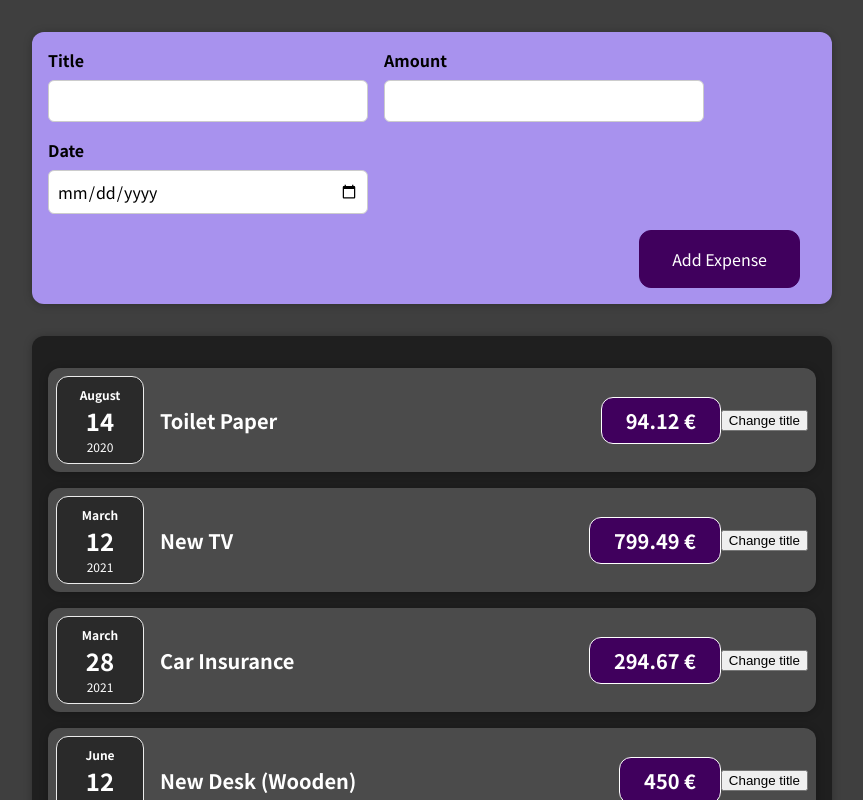
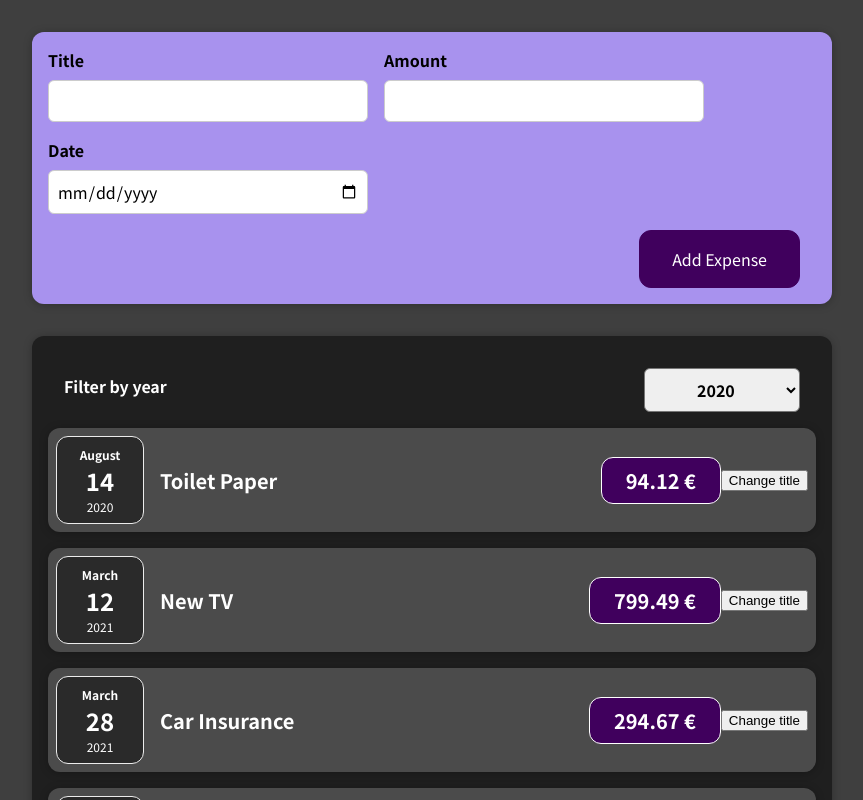
Before and after one commit to willl-8523/React-starting-setup, a React (Create React App) app: page / in a window 1280 px wide. Shown: the top 800 px of the page, without its empty margins (208-1071 px from the left). Built offline with nearby package versions, Linux system fonts and the light colour scheme.

Commit message:
Get the value to select on ExpensesFiltered and update her

```diff
--- a/src/components/Expenses/Expenses.js
+++ b/src/components/Expenses/Expenses.js
@@ -1,12 +1,22 @@
-import React from 'react';
-import Card from "../UI/Card";
-import ExpenseItem from "./ExpenseItem";
-import './Expenses.css'
+import React, { useState } from 'react';
+import Card from '../UI/Card';
+import ExpenseItem from './ExpenseItem';
+import ExpensesFilter from '../ExpensesFilter/ExpensesFilter';
+import './Expenses.css';
 
 const Expenses = (props) => {
+  const [selectedValue, setSelectedValue] = useState('2020');
+
+  // Nous permet de ramener la valeur de onchange qui est dans ExpensesFilter
+  const filteredChangeHandler = (selectedYear) => {
+    // console.log('Expenses.js');
+    // console.log(selectedYear);
+    setSelectedValue(selectedYear);
+  }
 
   return (
     <Card className="expenses">
+      <ExpensesFilter onSelectValue={selectedValue} onFilteredChange={filteredChangeHandler} />
       <ExpenseItem
         title={props.expenses[0].title}
         amount={props.expenses[0].amount}
@@ -29,6 +39,6 @@ const Expenses = (props) => {
       ></ExpenseItem>
     </Card>
   );
-}
+};
 
 export default Expenses;
```
Lines whose indentation alone changed are shown as unchanged.
